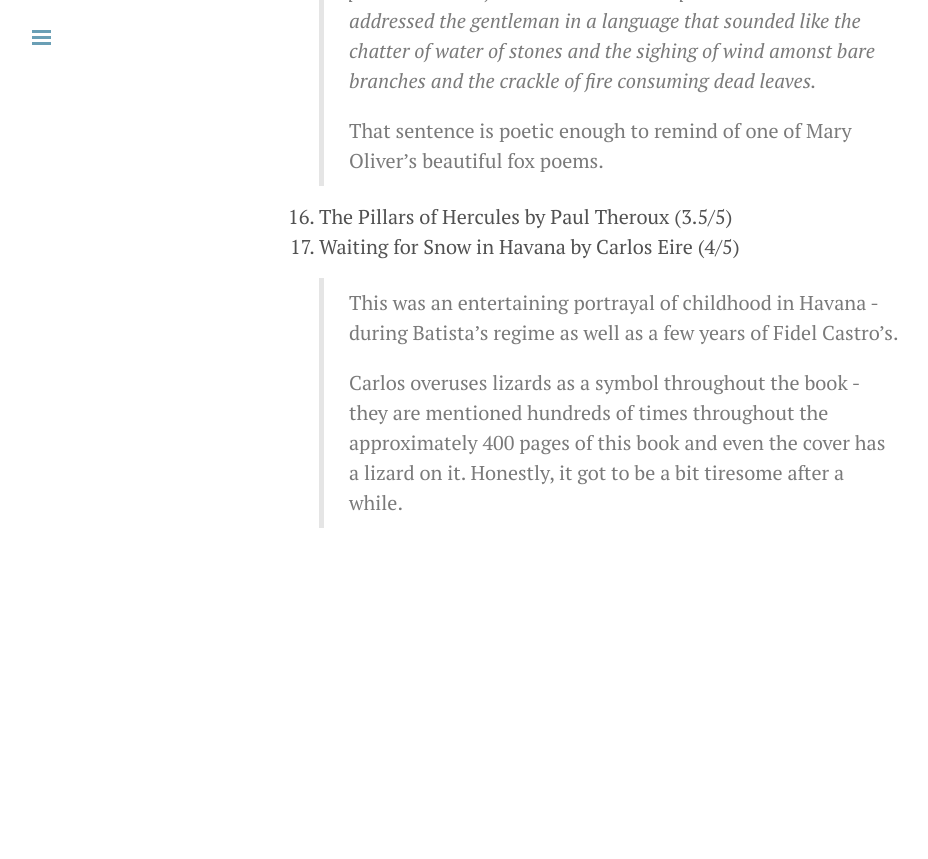
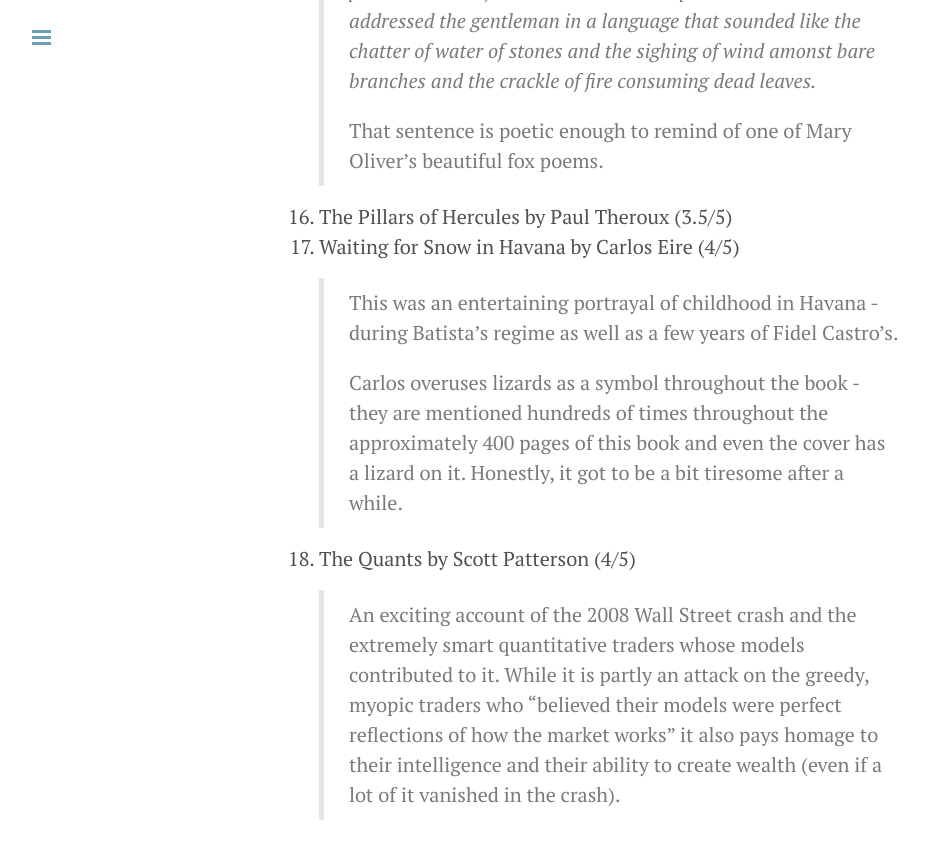
Before and after one commit to regularcoder/regularcoder, a Jekyll site: the page built from reading.md, in a window 1280 px wide and 900 px high, scrolled down 3380 px. Shown: the top 859 px of the window, without its empty margins (1-929 px from the left). Built offline with Jekyll 4.4.1, drawn with Linux system fonts in a browser that asks for light colours; Markdown is read by kramdown in place of the engine named in the settings; before the commit the page ends 3988 px from its top, so only the background shows below that.

Commit message:
Updated newly read book

```diff
--- a/reading.md
+++ b/reading.md
@@ -53,3 +53,5 @@
 > This was an entertaining portrayal of childhood in Havana - during Batista's regime as well as a few years of Fidel Castro's.
 >
 > Carlos overuses lizards as a symbol throughout the book - they are mentioned hundreds of times throughout the approximately 400 pages of this book and even the cover has a lizard on it. Honestly, it got to be a bit tiresome after a while.
+18. The Quants by Scott Patterson (4/5)
+> An exciting account of the 2008 Wall Street crash and the extremely smart quantitative traders whose models contributed to it. While it is partly an attack on the greedy, myopic traders who "believed their models were perfect reflections of how the market works" it also pays homage to their intelligence and their ability to create wealth (even if a lot of it vanished in the crash).
```
